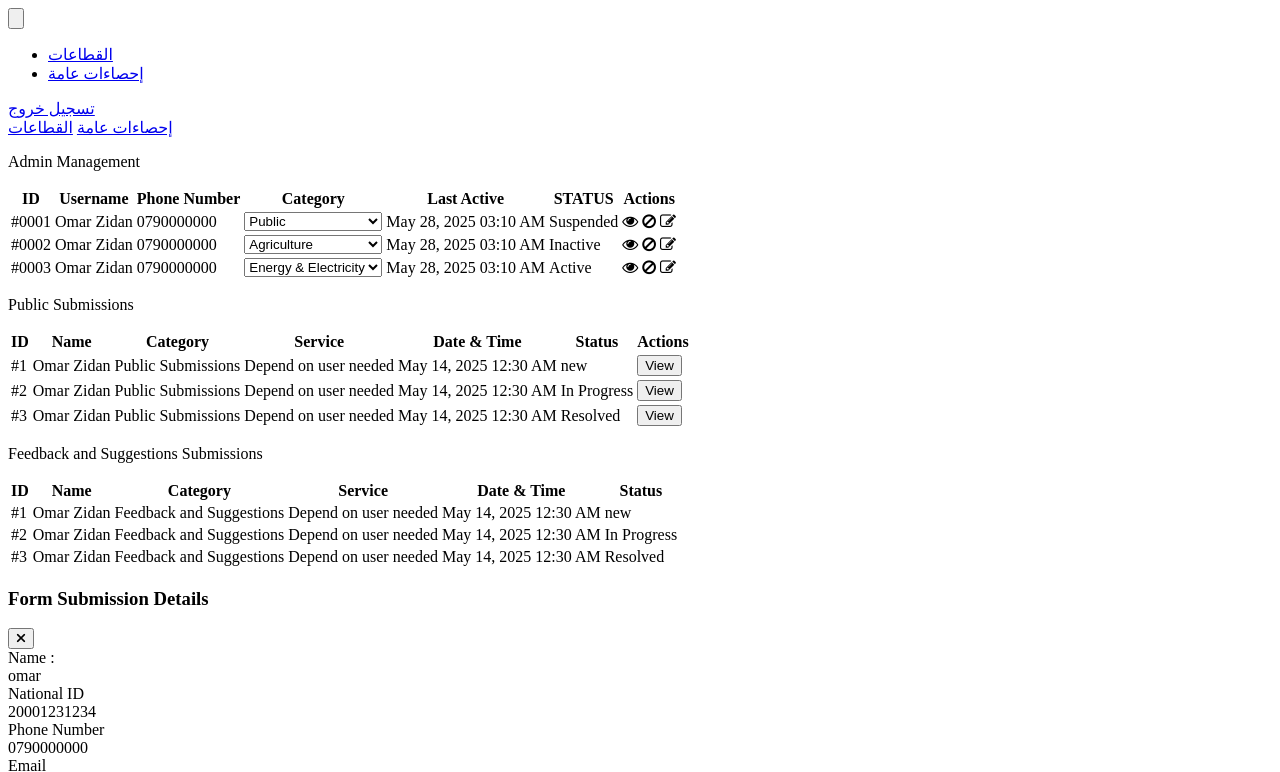
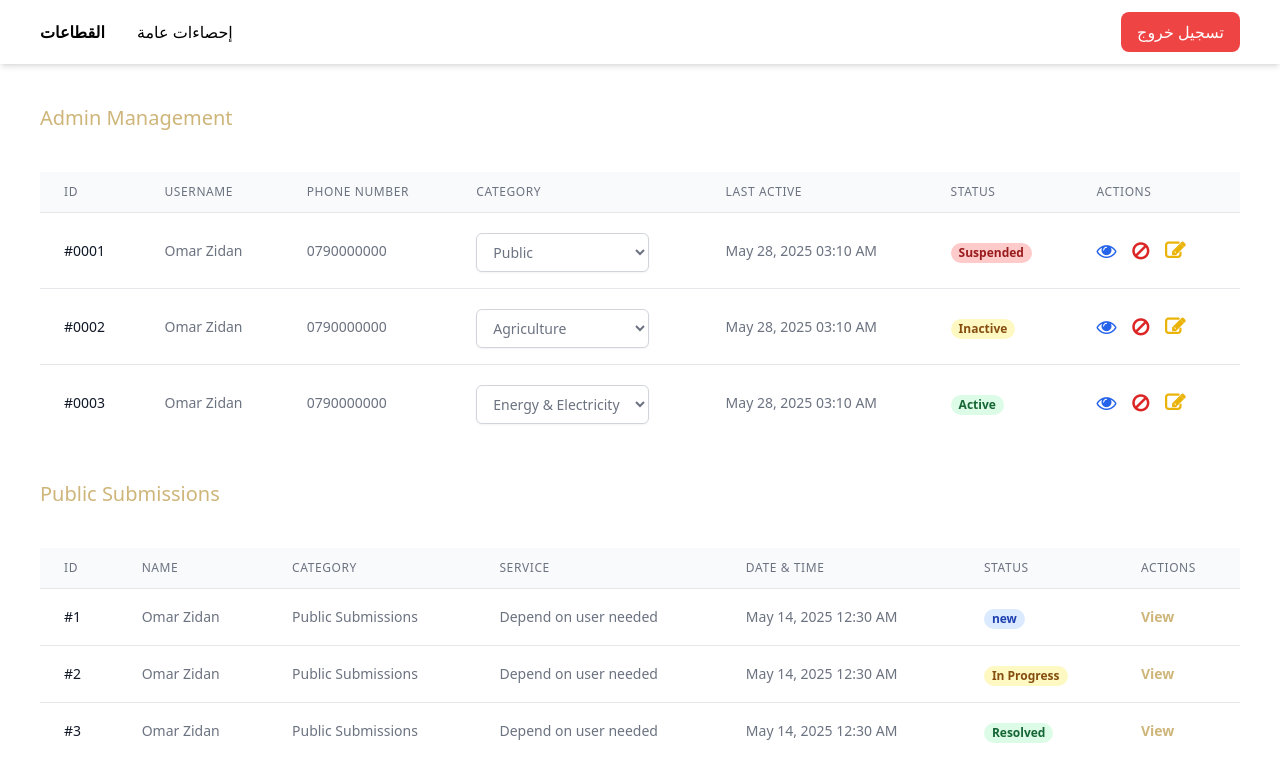
Before and after one commit to omarzidan66/software_project, a website: page 20250517/dist/Admin/categories.html in a window 1280 px wide. Shown: the top 772 px of the page. Drawn offline with nearby package versions, Linux system fonts and the light colour scheme.

Commit message:
Update categories.html

```diff
--- a/20250517/dist/Admin/categories.html
+++ b/20250517/dist/Admin/categories.html
@@ -17,8 +17,8 @@
       rel="stylesheet" />
     <!-- chart -->
     <script src="https://cdnjs.cloudflare.com/ajax/libs/Chart.js/2.5.0/Chart.min.js"></script>
-    <!-- <script src="https://cdn.tailwindcss.com"></script>
-    <link href="../../src/output.css" rel="stylesheet" />-->
+     <script src="https://cdn.tailwindcss.com"></script>
+    <link href="../../src/output.css" rel="stylesheet" />
   </head>
   <body>
     <nav class="shadow-md bg-white">
```
